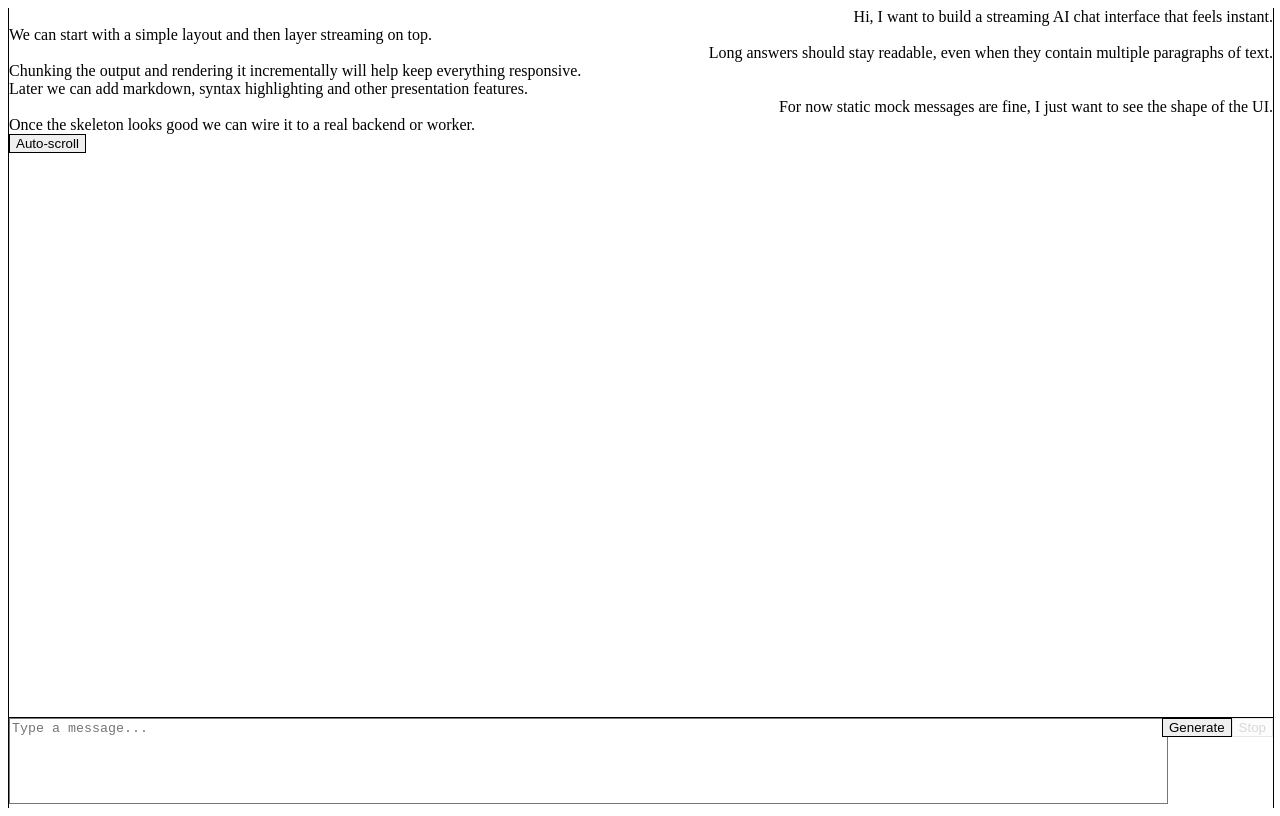
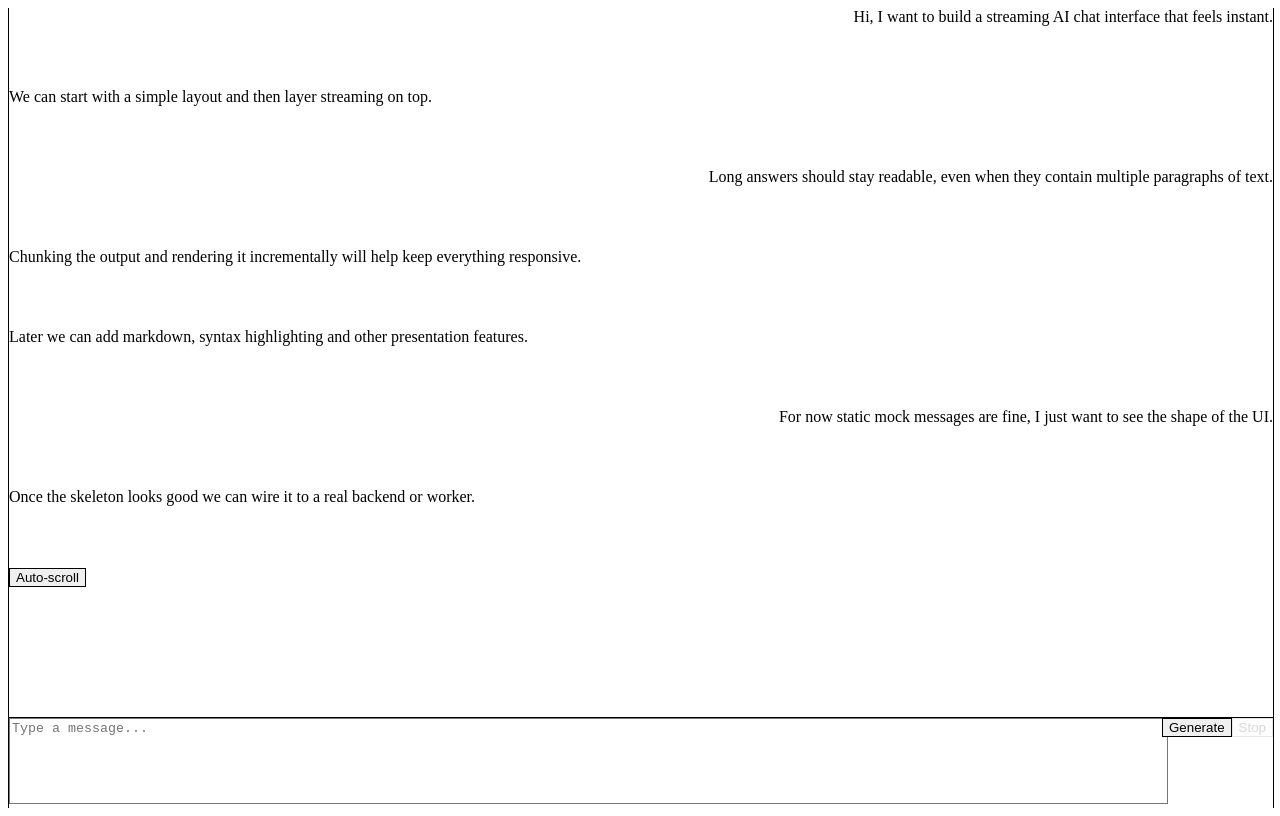
Before and after one commit to denyydev/streaming-ai-chat, a React (Vite) app: page / in a window 1280 px wide. Built offline with nearby package versions, Linux system fonts and the light colour scheme.

Commit message:
perf(chat): virtualize message list

```diff
--- a/package.json
+++ b/package.json
@@ -10,6 +10,7 @@
     "preview": "vite preview"
   },
   "dependencies": {
+    "@tanstack/react-virtual": "^3.13.18",
     "react": "^19.2.0",
     "react-dom": "^19.2.0",
     "zustand": "^5.0.10"
--- a/src/features/chat/ui/ChatList.tsx
+++ b/src/features/chat/ui/ChatList.tsx
@@ -1,4 +1,5 @@
 import { useEffect, useRef, useState } from 'react'
+import { useVirtualizer } from '@tanstack/react-virtual'
 import { Button } from '@/shared/ui'
 import { useChatStore } from '../model/store'
 import {
@@ -35,15 +36,20 @@ function ChatList() {
     const [isAutoScrollEnabled, setIsAutoScrollEnabled] = useState(true)
     const [isAtBottom, setIsAtBottom] = useState(true)
 
+  const virtualizer = useVirtualizer({
+    count: messageIds.length,
+    getScrollElement: () => containerRef.current,
+    estimateSize: () => 80,
+    overscan: 8,
+  })
+
     function scrollToBottom() {
-        const container = containerRef.current
+        requestAnimationFrame(() => {
+      if (!messageIds.length) {
+        return
+      }
 
-        if (!container) {
-            return
-        }
-
-        requestAnimationFrame(() => {
-            container.scrollTop = container.scrollHeight
+      virtualizer.scrollToIndex(messageIds.length - 1, { align: 'end' })
         })
     }
 
@@ -56,8 +62,9 @@ function ChatList() {
             return
         }
 
+    virtualizer.measure()
         scrollToBottom()
-    }, [commitVersion, isGenerating, isAutoScrollEnabled, messageIds.length])
+  }, [commitVersion, isGenerating, isAutoScrollEnabled, messageIds.length, virtualizer])
 
     function handleScroll() {
         const container = containerRef.current
@@ -99,12 +106,40 @@ function ChatList() {
         <div className="relative flex-1">
             <div
                 ref={containerRef}
-                className="flex h-full flex-col space-y-3 overflow-y-auto px-4 py-4"
+        className="h-full overflow-y-auto px-4 py-4"
                 onScroll={handleScroll}
             >
-                {messageIds.map((id) => (
-                    <ChatListItem key={id} id={id} />
-                ))}
+        <div
+          style={{
+            height: virtualizer.getTotalSize(),
+            width: '100%',
+            position: 'relative',
+          }}
+        >
+          {virtualizer.getVirtualItems().map((item) => {
+            const id = messageIds[item.index]
+
+            if (!id) {
+              return null
+            }
+
+            return (
+              <div
+                key={id}
+                ref={virtualizer.measureElement}
+                style={{
+                  position: 'absolute',
+                  top: 0,
+                  left: 0,
+                  width: '100%',
+                  transform: `translateY(${item.start}px)`,
+                }}
+              >
+                <ChatListItem id={id} />
+              </div>
+            )
+          })}
+        </div>
             </div>
             <div className="pointer-events-none absolute inset-x-0 bottom-3 flex items-end justify-between px-4">
                 <div className="pointer-events-auto">
```
Also changed, not shown: 1 other file (tests, documents, lock files or other folders).
